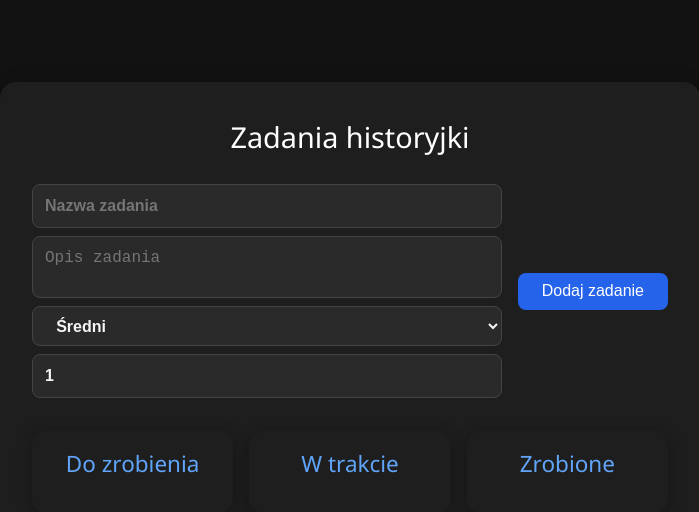
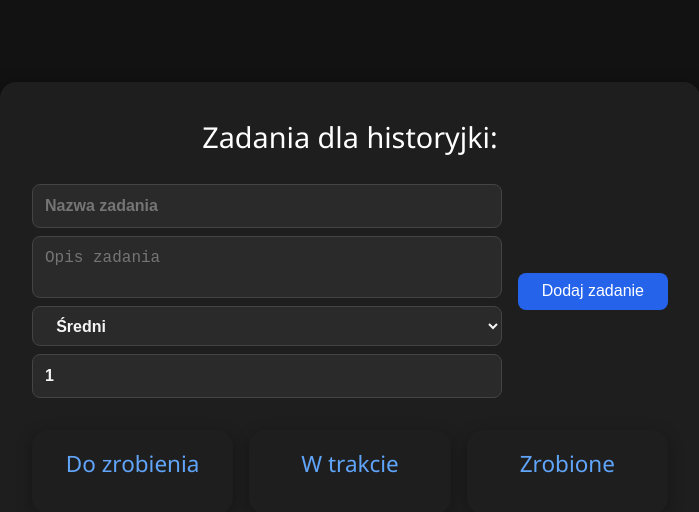
Before and after one commit to Miguel-124/Project_Web_TS, a Vue app in the folder ManagMe/: page /story/1/tasks in a window 1280 px wide. Shown: the top 512 px of the page, without its empty margins (290-989 px from the left). Built offline with nearby package versions, Linux system fonts and the light colour scheme; the HTML template or start-up script is replaced by a standard one.

Commit message:
feat(project): refactor project retrieval methods and enhance story service integration

```diff
--- a/ManagMe/src/composables/useActiveProject.ts
+++ b/ManagMe/src/composables/useActiveProject.ts
@@ -18,9 +18,9 @@ function setActive(id: string | null) {
   activeProjectId.value = id
 }
 
-const { getProjectById } = useProjectService()
+const { getById } = useProjectService()
 const activeProject = computed<Project | null>(() => {
-  const project = activeProjectId.value ? getProjectById(activeProjectId.value) : null
+  const project = activeProjectId.value ? getById(activeProjectId.value) : null
   return project ?? null
 })
 
--- a/ManagMe/src/composables/useProjectService.ts
+++ b/ManagMe/src/composables/useProjectService.ts
@@ -1,5 +1,13 @@
 import { ProjectService } from '@/services/ProjectService'
 
 export function useProjectService() {
-  return new ProjectService('projects')
+  const service = new ProjectService('projects')
+
+  return {
+    getAll: service.getAll.bind(service),
+    getById: service.getProjectById.bind(service),
+    create: service.create.bind(service),
+    update: service.update.bind(service),
+    delete: service.delete.bind(service),
+  }
 }
--- /dev/null
+++ b/ManagMe/src/composables/useStoryService.ts
@@ -0,0 +1,15 @@
+import { StoryService } from '@/services/StoryService'
+
+export function useStoryService() {
+  const service = new StoryService()
+
+  return {
+    getAll: service.getAll.bind(service),
+    getById: service.getById.bind(service),
+    getByProject: service.getByProject.bind(service),
+    create: service.create.bind(service),
+    update: service.update.bind(service),
+    delete: service.delete.bind(service),
+    deleteByProject: service.deleteByProject.bind(service),
+  }
+}
--- a/ManagMe/src/services/StoryService.ts
+++ b/ManagMe/src/services/StoryService.ts
@@ -19,6 +19,10 @@ export class StoryService {
 
   public getByProject(projectId: string): Story[] {
     return this.getStories().filter((s) => s.projectId === projectId)
+  }
+
+  public getById(id: string): Story | undefined {
+    return this.getStories().find((s) => s.id === id)
   }
 
   public deleteByProject(projectId: string) {
--- a/ManagMe/src/views/ProjectEditView.vue
+++ b/ManagMe/src/views/ProjectEditView.vue
@@ -39,7 +39,7 @@ const project = ref<Project>({
 // Pobierz projekt po ID z URL
 onMounted(() => {
   const id = route.params.id as string
-  const existing = service.getProjectById(id)
+  const existing = service.getById(id)
   if (existing) {
     project.value = { ...existing }
     autoResize()
--- a/ManagMe/src/views/StoryListView.vue
+++ b/ManagMe/src/views/StoryListView.vue
@@ -1,7 +1,7 @@
 <!-- views/StoryListView.vue -->
 <template>
   <div>
-    <h1>Historyjki projektu</h1>
+    <h1>Historyjki projektu: {{ activeProject?.name }}</h1>
     <form @submit.prevent="addStory" class="form-wrapper">
       <div class="form-fields">
         <input v-model="newStory.name" placeholder="Nazwa historyjki" required />
@@ -88,7 +88,7 @@ import { TaskService } from '@/services/TaskService'
 
 const service = new StoryService()
 const currentUser = useCurrentUser()
-const { activeProjectId } = useActiveProject()
+const { activeProject, activeProjectId } = useActiveProject()
 const { textareaRef, autoResize } = useAutoResizeTextarea()
 const router = useRouter()
 const taskService = new TaskService()
--- a/ManagMe/src/views/TaskListView.vue
+++ b/ManagMe/src/views/TaskListView.vue
@@ -1,8 +1,7 @@
 <!-- view/TaskListView.vue -->
 <template>
   <div class="container">
-    <h1>Zadania historyjki</h1>
-
+    <h1>Zadania dla historyjki: {{ story?.name }}</h1>
     <!-- Formularz dodawania zadania -->
     <form @submit.prevent="addTask" class="form-wrapper">
       <div class="form-fields">
@@ -54,12 +53,15 @@ import { useRoute } from 'vue-router'
 import { TaskService } from '@/services/TaskService'
 import type { Task, TaskStatus, TaskPriority, NewTask } from '@/models/Task'
 import { useAutoResizeTextarea } from '@/composables/useAutoResizeTextarea'
+import { useStoryService } from '@/composables/useStoryService'
 
 const { textareaRef, autoResize } = useAutoResizeTextarea()
 const taskService = new TaskService()
 const route = useRoute()
 const storyId = route.params.storyId.toString()
 const tasks = ref<Task[]>([])
+const { getById } = useStoryService()
+const story = getById(storyId)
 
 // 🔸 Typ lokalny – tylko dane z formularza
 const newTask = ref<{
```
Also changed, not shown: 1 other file (tests, documents, lock files or other folders).
